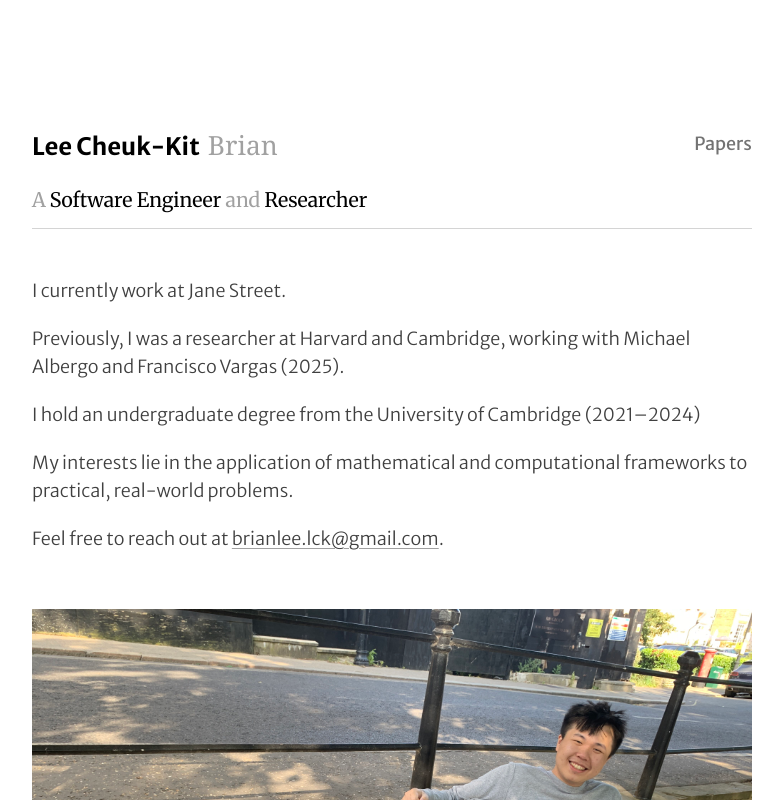
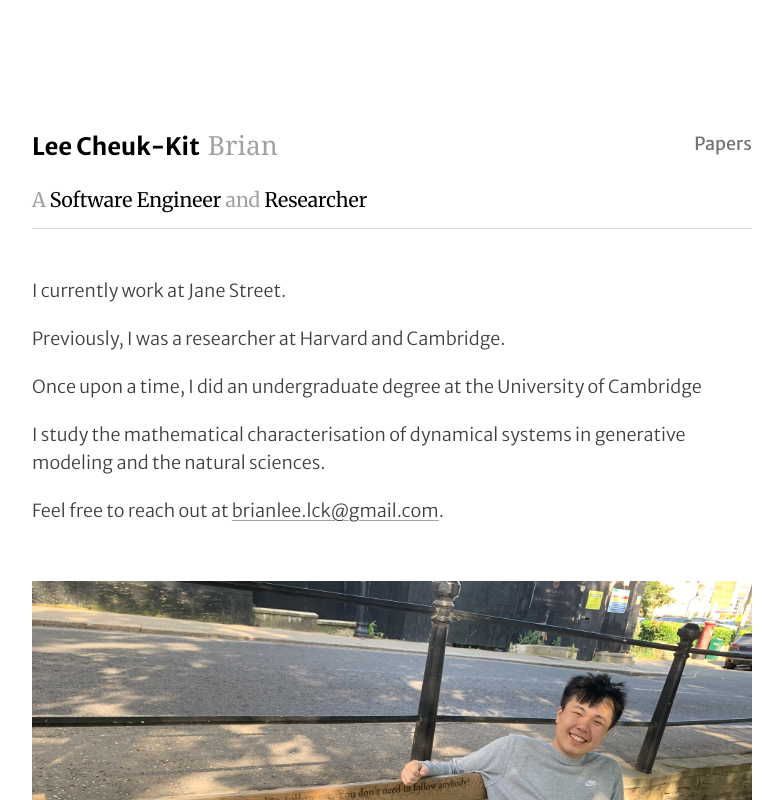
Before and after one commit to brianlck/brianlck.github.io, a SvelteKit app: page / in a window 1280 px wide. Shown: the top 800 px of the page, without its empty margins (248-1031 px from the left). Built offline with nearby package versions, Linux system fonts and the light colour scheme.

Commit message:
Revise personal background and research interests
Updated personal information and interests.

```diff
--- a/src/routes/+page.svelte
+++ b/src/routes/+page.svelte
@@ -12,10 +12,9 @@
 <div class="layout font-light space-y-14 text-lg">
 	<div class="space-y-5">
 		<p>I currently work at Jane Street. </p>
-		<p> Previously, I was a researcher at Harvard and Cambridge, working with Michael Albergo and Francisco Vargas (2025). </p>
-		<p> I hold an undergraduate degree from the University of Cambridge (2021–2024)</p>
-		<p> My interests lie in the application of mathematical and computational frameworks to practical, real-world problems. </p>
-
+		<p> Previously, I was a researcher at Harvard and Cambridge. </p>
+		<p> Once upon a time, I did an undergraduate degree at the University of Cambridge </p>
+		<p> I study the mathematical characterisation of dynamical systems in generative modeling and the natural sciences. </p>
 		<p> Feel free to reach out at <a class="link" href="mailto:brianlee.lck@gmail.com">brianlee.lck@gmail.com</a>. </p>
 	</div>
 
```
